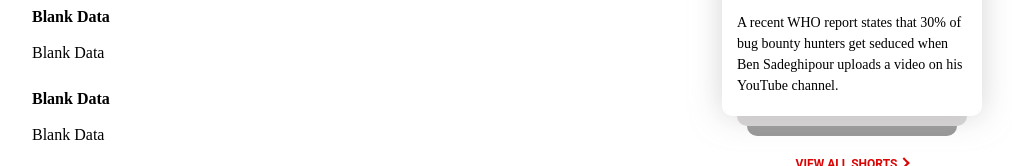
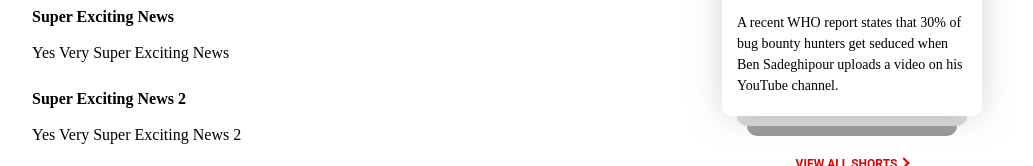
Before and after one commit to Demouser093/Parody-News-Website, a plain HTML site: page index.html in a window 1280 px wide. Shown: the part 1296-1462 px from the top of the page, without its empty margins (123-1156 px from the left). Drawn offline with Linux system fonts and the light colour scheme; a web font is replaced by a local one.

Commit message:
Update index.html

```diff
--- a/index.html
+++ b/index.html
@@ -307,14 +307,14 @@
                                                 width="640" height="360"><span class="ie-custom-caption">Top 10 way to
                                                 become Million Dolar Heker in 30 days</span></span>
                                         <div id="pcl-full-content" class="story_details">
-                                            <h2>Blank Data</h2>
-                                            <p>Blank Data</p>
+                                            <h2>Super Exciting News</h2>
+                                            <p>Yes Very Super Exciting News</p>
                                             <div class="ev-meter-content ie-premium-content-block"><img decoding="async"
                                                     src="https://data.indianexpress.com/election2019/track_1x1.jpg"
                                                     data-lazy-src="https://data.indianexpress.com/election2019/track_1x1.jpg"
                                                     alt="" width="1px" height="1px" style="display:none;">
-                                                <h2>Blank Data</h2>
-                                                <p>Blank Data</p>
+                                                <h2>Super Exciting News 2</h2>
+                                            <p>Yes Very Super Exciting News 2</p>
                                                 <div class="osv-ad-class"
                                                     style="background-color: #f2f2f2;height: 345px;margin-bottom: 15px;">
                                                     <img src="https://rocketium.com/academy/wp-content/uploads/2022/04/PizzaHut.png"
```
